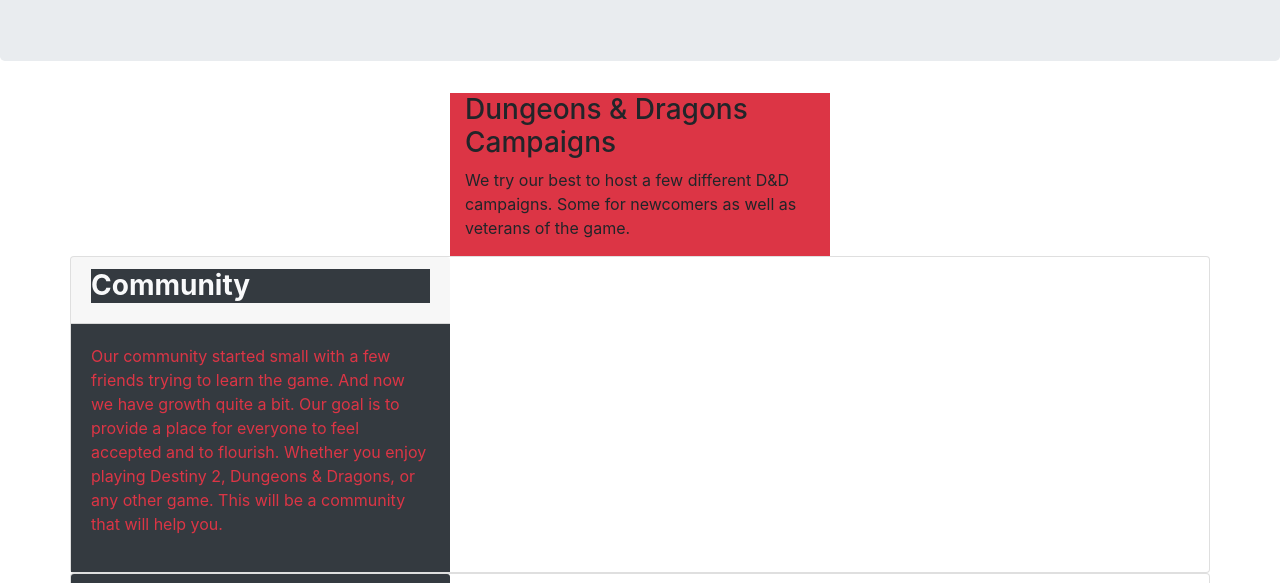
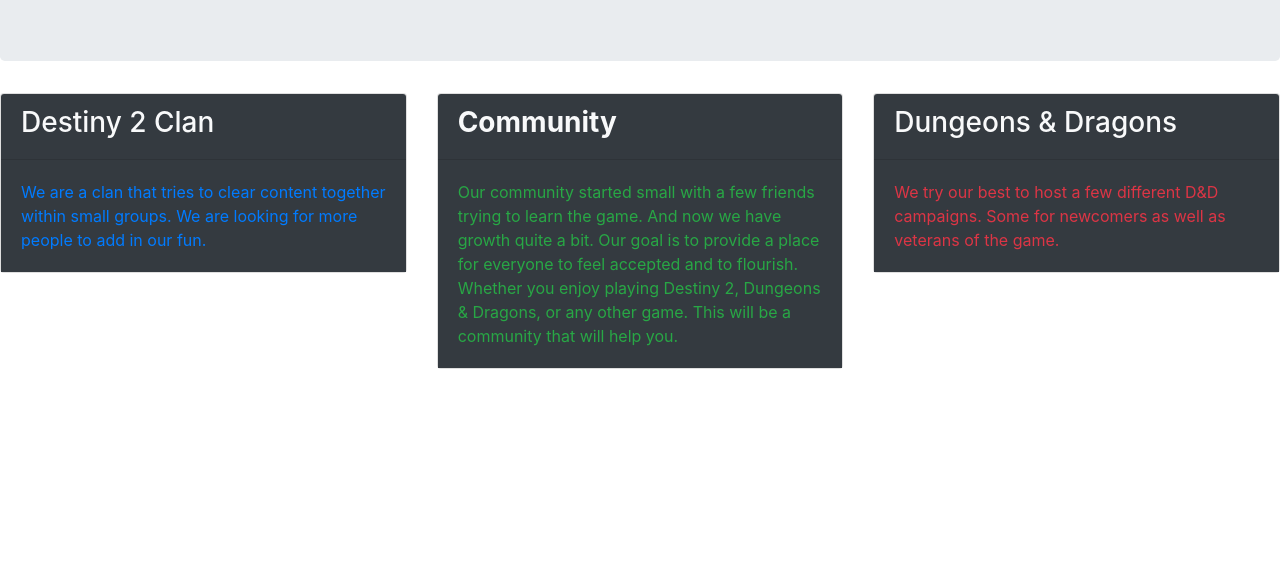
Before and after one commit to Aris1641/ProjectPortfolio-KnightsOath, a website: page index.html in a window 1280 px wide. Shown: the part 208-791 px from the top of the page. Drawn offline with nearby package versions, Linux system fonts and the light colour scheme.

Commit message:
cardCommit

```diff
--- a/index.html
+++ b/index.html
@@ -32,41 +32,62 @@
             </div>
     </header>
     <!--Main themes-->
-    <div class="container">
-        <div class="row d-flex justify-content-center">
-            <div class="col-sm-4 bg-danger">
-                <h3>Dungeons & Dragons Campaigns</h3>
-                <p>We try our best to host a few different D&D campaigns. Some for newcomers as well as veterans of the
-                    game.</p>
-            </div>
-        </div>
-    </div>
 
-    <!--Community Point-->
     <div>
-        <div class="container">
-            <div class="card d-flex row justify-content-center">
-                <div class="card-header col-sm-4">
-                    <h3 class="text-light bg-dark"><strong>Community</strong></h3>
-                </div>
-                <div class="card-body col-sm-4 bg-dark">
-                    <p class="text-danger"> Our community started small with a few friends trying to learn the game. And
-                        now we have growth quite a bit. Our goal is to provide a place for everyone to feel accepted and
-                        to flourish. Whether you enjoy playing Destiny 2, Dungeons & Dragons, or any other game. This
-                        will be a community that will help you.</p>
-                </div>
-            </div>
-            <div class="card d-flex row justify-content-center">
-                <div class="card-header col-sm-4 bg-dark">
-                    <h3 class="text-light">Knights Oath Destiny Clan</h3>
-                    <div class="card-body col-sm-4 bg-dark">
-                        <p class="text-primary">We are a clan that tries to clear content together within small groups.
+        <!--Destiny 2-->
+        <div class="row">
+            <div class="col-sm-4">
+                <div class="card justify-content-center">
+                    <div class="card-header bg-dark">
+                        <h3 class="text-light">Destiny 2 Clan</h3>
+                    </div>
+                    <div class="card-body bg-dark">
+                        <p class="card-text text-primary">We are a clan that tries to clear content together
+                            within small
+                            groups.
                             We are looking for more
                             people to add in our fun. </p>
                     </div>
                 </div>
             </div>
+
+            <!--Community Point-->
+
+            <div class="col-sm-4">
+                <div class="card justify-content-center">
+                    <div class="card-header bg-dark">
+                        <h3 class="text-light"><strong>Community</strong></h3>
+                    </div>
+                    <div class="card-body bg-dark">
+                        <p class="card-text text-success"> Our community started small with a few friends trying to
+                            learn
+                            the game. And now we have growth quite a bit. Our goal is to provide a place for
+                            everyone to
+                            feel accepted and to flourish. Whether you enjoy playing Destiny 2, Dungeons & Dragons,
+                            or any other game. This will be a community that will help you.</p>
+                    </div>
+                </div>
+            </div>
+
+            <!--Dungeons And Dragons-->
+
+            <div class="col-sm-4">
+                <div class="card justify-content-center">
+                    <div class="card-header bg-dark">
+                        <h3 class="text-light">Dungeons & Dragons</h3>
+                    </div>
+                    <div class="card-body bg-dark">
+                        <p class="card-text text-danger">
+                            We try our best to host a few different D&D campaigns. Some for newcomers as well as
+                            veterans
+                            of the
+                            game.</p>
+                    </div>
+                </div>
+            </div>
         </div>
+    </div>
+
     </div>
     <script src="node_modules/jquery/dist/jquery.slim.min.js"></script>
     <script src="/node_modules/popper.js/dist/umd/popper.min.js"></script>
```
